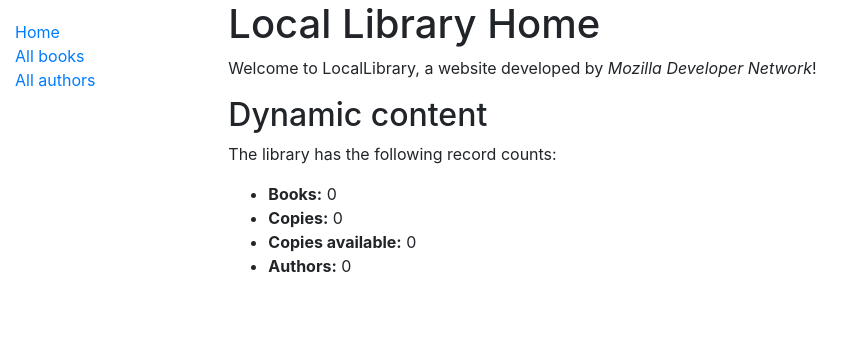
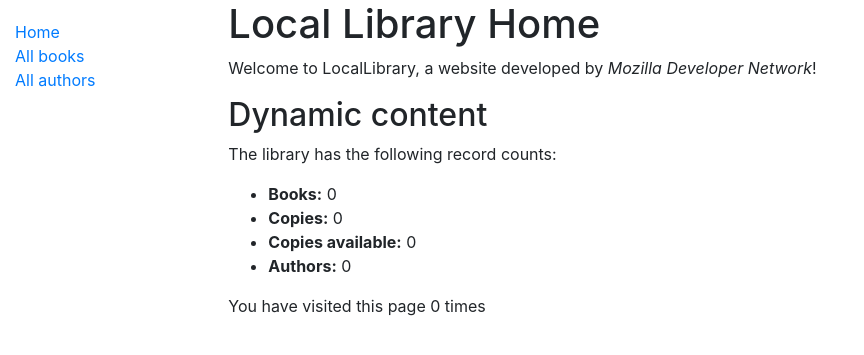
Before and after one commit to Larriche/django-locallibrary-site, a Django app: page /catalog/ in a window 1280 px wide. Shown: the top 355 px of the page, without its empty margins (0-864 px from the left). Run offline with Django 3.2, Linux system fonts and the light colour scheme; data that the repository does not hold is empty; some libraries are stand-ins or nearby versions.

Commit message:
Added example for session usage to track page visits

```diff
--- a/catalog/templates/index.html
+++ b/catalog/templates/index.html
@@ -20,4 +20,6 @@
     <li>
         <strong>Authors:</strong> {{ num_authors }}</li>
 </ul>
+
+<p>You have visited this page {{ num_visits }} time{{ num_visits|pluralize }}</p>
 {% endblock %}
--- a/catalog/views.py
+++ b/catalog/views.py
@@ -17,11 +17,16 @@
     # Author count
     num_authors = Author.objects.count()
 
+    # Number of visits to this view, as counted in the session variable
+    num_visits = request.session.get('num_visits', 0)
+    request.session['num_visits'] = num_visits + 1
+
     context = {
         'num_books': num_books,
         'num_instances': num_instances,
         'num_instances_available': num_instances_available,
-        'num_authors': num_authors
+        'num_authors': num_authors,
+        'num_visits': num_visits
     }
 
     # Render the HTML template index.html with the data in the context variable
```
